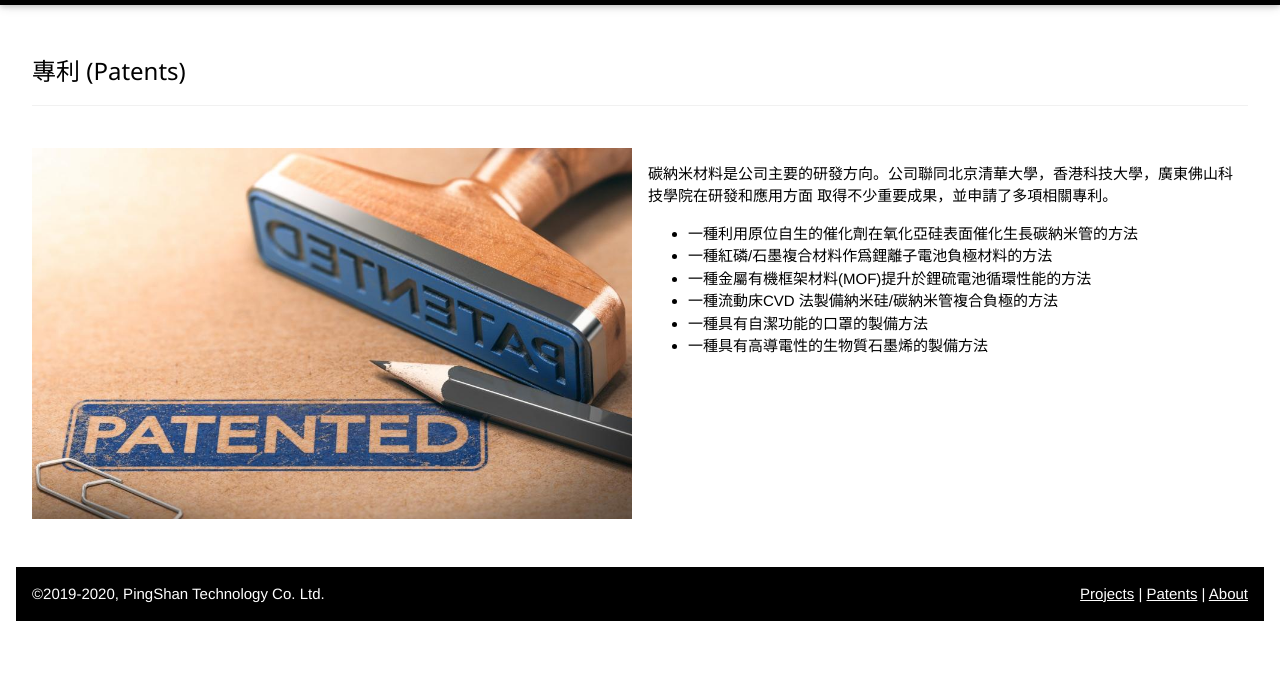
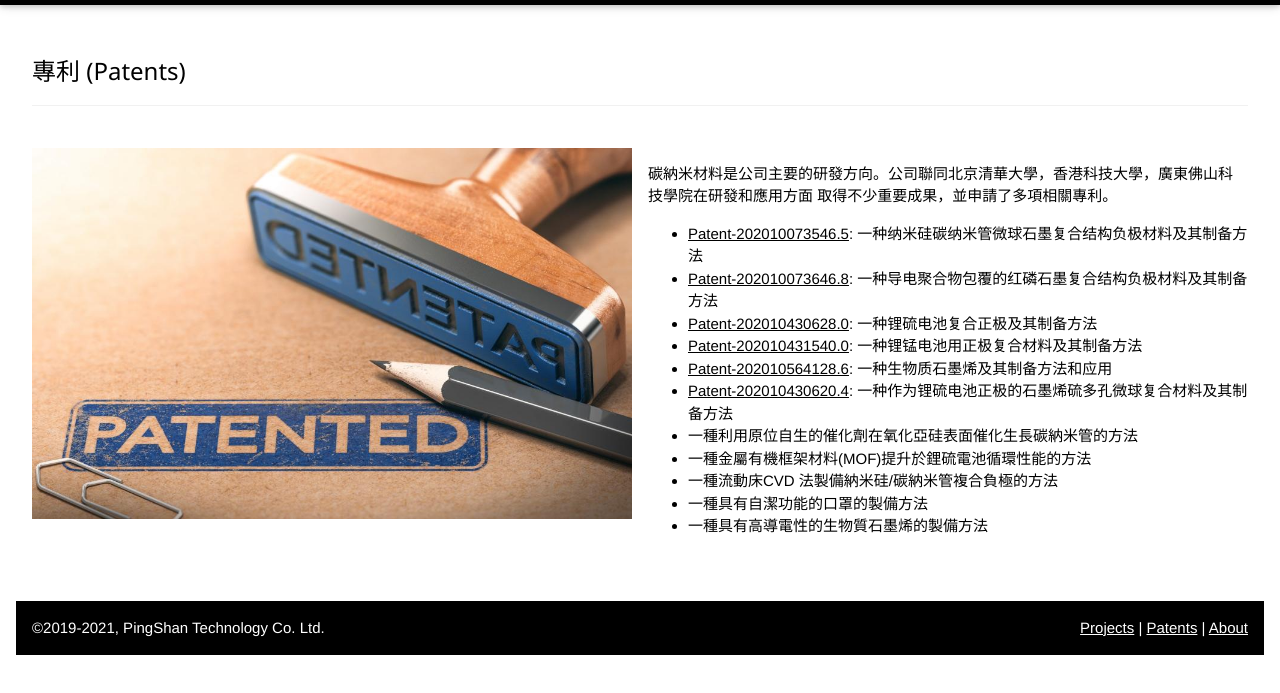
Before and after one commit to pingshan-tech/pingshan-tech.github.io, a plain HTML site: page patent.html in a window 1280 px wide. Shown: the part 81-774 px from the top of the page. Drawn offline with Linux system fonts and the light colour scheme.

Commit message:
update patent info

```diff
--- a/patent.html
+++ b/patent.html
@@ -43,8 +43,13 @@
         <p>碳納米材料是公司主要的研發方向。公司聯同北京清華大學，香港科技大學，廣東佛山科技學院在研發和應用方面
             取得不少重要成果，並申請了多項相關專利。</p>
         <ul>
+        <li><a href="patent/202010073546.5初步审查合格通知书.pdf">Patent-202010073546.5</a>: 一种纳米硅碳纳米管微球石墨复合结构负极材料及其制备方法
+        <li><a href="patent/202010073646.8初步审查合格通知书.pdf">Patent-202010073646.8</a>: 一种导电聚合物包覆的红磷石墨复合结构负极材料及其制备方法
+        <li><a href="patent/202010430628.0初步审查合格通知书.pdf">Patent-202010430628.0</a>: 一种锂硫电池复合正极及其制备方法
+        <li><a href="patent/202010431540.0初步审查合格通知书.pdf">Patent-202010431540.0</a>: 一种锂锰电池用正极复合材料及其制备方法
+        <li><a href="patent/202010564128.6初步审查合格通知书.pdf">Patent-202010564128.6</a>: 一种生物质石墨烯及其制备方法和应用
+        <li><a href="patent/202010430620.4初步审查合格通知书.pdf">Patent-202010430620.4</a>: 一种作为锂硫电池正极的石墨烯硫多孔微球复合材料及其制备方法
         <li>一種利用原位自生的催化劑在氧化亞硅表面催化生長碳納米管的方法</li>
-        <li>一種紅磷/石墨複合材料作爲鋰離子電池負極材料的方法</li>
         <li>一種金屬有機框架材料(MOF)提升於鋰硫電池循環性能的方法</li>
         <li>一種流動床CVD 法製備納米硅/碳納米管複合負極的方法</li>
         <li>一種具有自潔功能的口罩的製備方法</li>
@@ -64,7 +69,7 @@
 
 <!-- Footer -->
 <footer class="w3-container w3-black w3-padding-16">
-  	&copy;2019-2020, PingShan Technology Co. Ltd.
+  	&copy;2019-2021, PingShan Technology Co. Ltd.
   <span class="w3-right">
     <a href="index.html#projects">Projects</a> | <a href="patent.html">Patents</a> | <a href="index.html#about">About</a>
   </span>
```
Also changed, not shown: index.html (+11 -11 lines), 6 other files.
